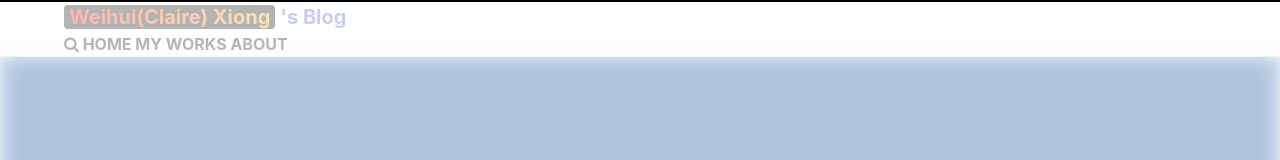
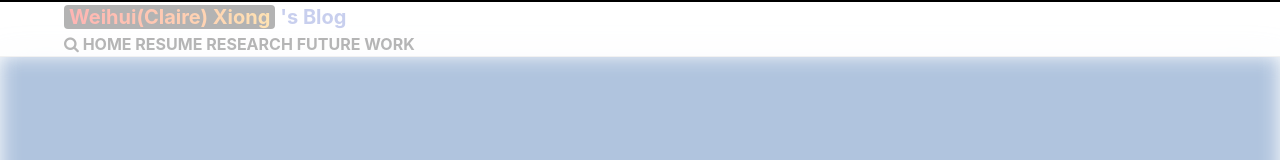
Before and after one commit to xwhclaire/xwhclaire.github.io, a plain HTML site: page 2017/12/17/这是模板的文章/index.html in a window 1280 px wide. Shown: the top 160 px of the page. Drawn offline with nearby package versions, Linux system fonts and the light colour scheme; a script that the page names is missing.

Commit message:
Site updated: 2018-01-06 22:28:19

```diff
--- a/2017/12/17/这是模板的文章/index.html
+++ b/2017/12/17/这是模板的文章/index.html
@@ -63,11 +63,15 @@
             </a>
 
             <a class="nav-item" href="/works">
-                My Works
+                Resume
             </a>
 
             <a class="nav-item" href="/aboutme">
-                About
+                Research
+            </a>
+
+            <a class="nav-item" href="/aboutme">
+                Future work
             </a>
 
         </div>
@@ -83,11 +87,15 @@
             </a>
 
             <a class="nav-item flex-1" href="/works">
-                My Works
+                Resume
             </a>
 
             <a class="nav-item flex-1" href="/aboutme">
-                About
+                Research
+            </a>
+
+            <a class="nav-item flex-1" href="/aboutme">
+                Future work
             </a>
 
         </div>
```
Also changed, not shown: 2018/01/06/06-01-2018/index.html (+12 -4 lines), 2018/01/06/hello-world - Copy/index.html (+12 -4 lines), 2018/01/06/hello-world/index.html (+12 -4 lines), 2018/01/06/test - Copy/index.html (+12 -4 lines), aboutme/index.html (+12 -4 lines), aboutme/关于未来.html (+12 -4 lines), archives/2017/12/index.html (+12 -4 lines), archives/2017/index.html (+12 -4 lines), archives/2018/01/index.html (+12 -4 lines), archives/2018/index.html (+12 -4 lines), archives/index.html (+12 -4 lines), categories/work/index.html (+12 -4 lines), images/a.html (+12 -4 lines), index.html (+12 -4 lines), 3 more files.
